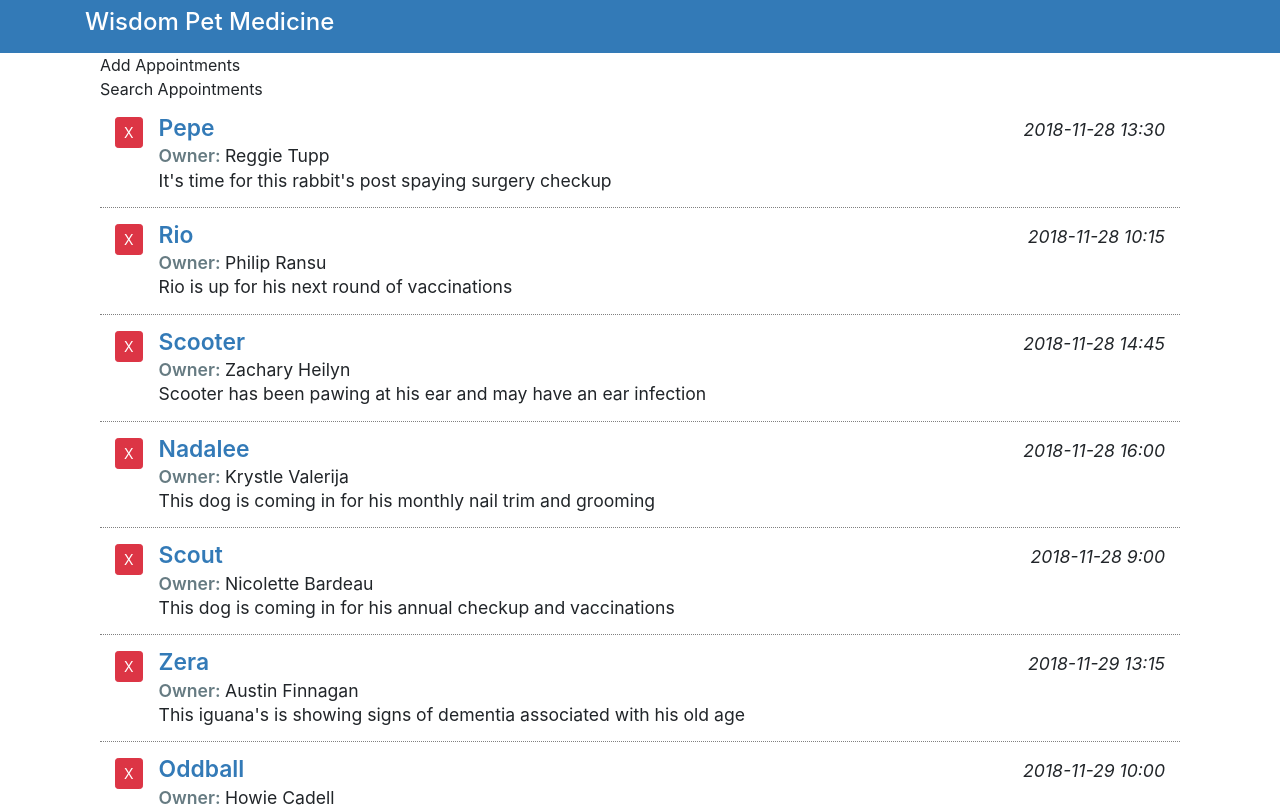
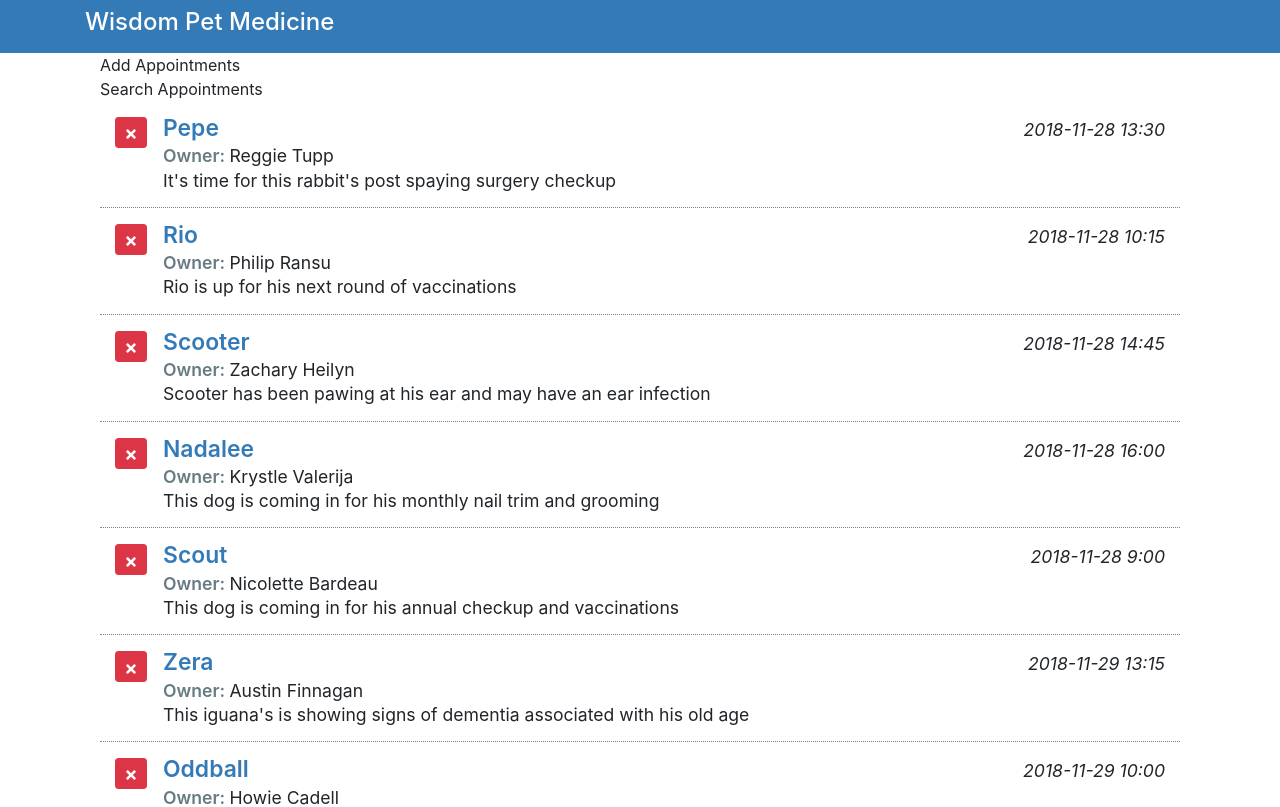
Before and after one commit to JASONG2G/reactInterface, a React (Create React App) app: page / in a window 1280 px wide. Shown: the top 807 px of the page. Built offline with nearby package versions, Linux system fonts and the light colour scheme.

Commit message:
immport react-icon components

```diff
--- a/src/components/ListAppointments.js
+++ b/src/components/ListAppointments.js
@@ -1,4 +1,5 @@
 import React, { Component } from "react";
+import { FaTimes } from 'react-icons/fa';
 
 class ListAppointments extends Component {
   render() {
@@ -7,7 +8,7 @@ class ListAppointments extends Component {
         {this.props.appointments.map((item) => (
           <div className="pet-item col media py-3" key={item.aptId}>
             <div className="mr-3">
-              <button className="pet-delete btn btn-sm btn-danger">X</button>
+              <button className="pet-delete btn btn-sm btn-danger"><FaTimes /></button>
             </div>
 
             <div className="pet-info media-body">
```
Also changed, not shown: 1 other file (tests, documents, lock files or other folders).
